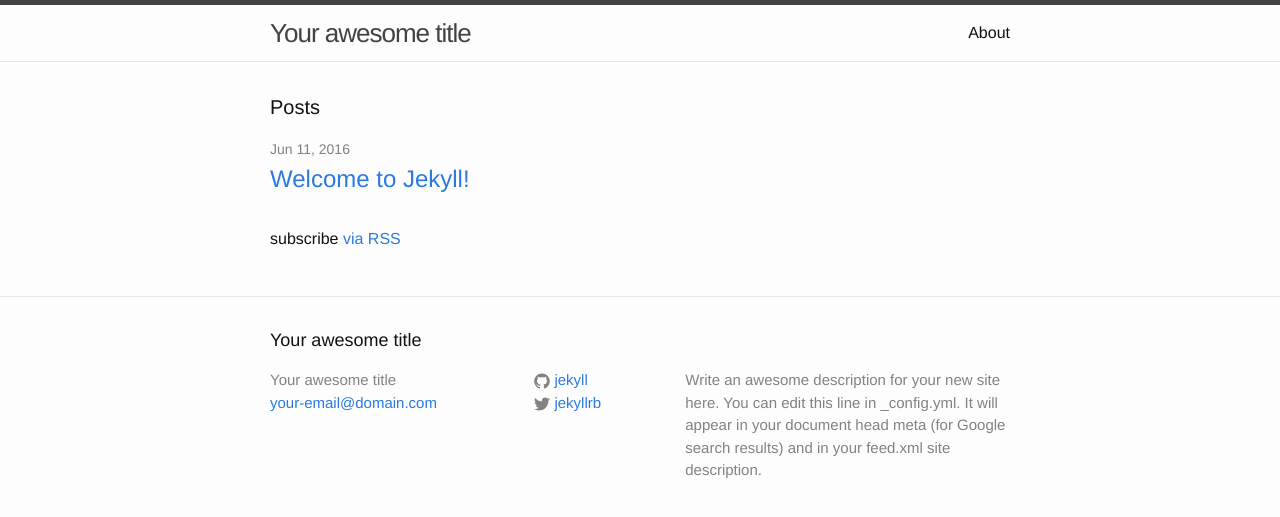
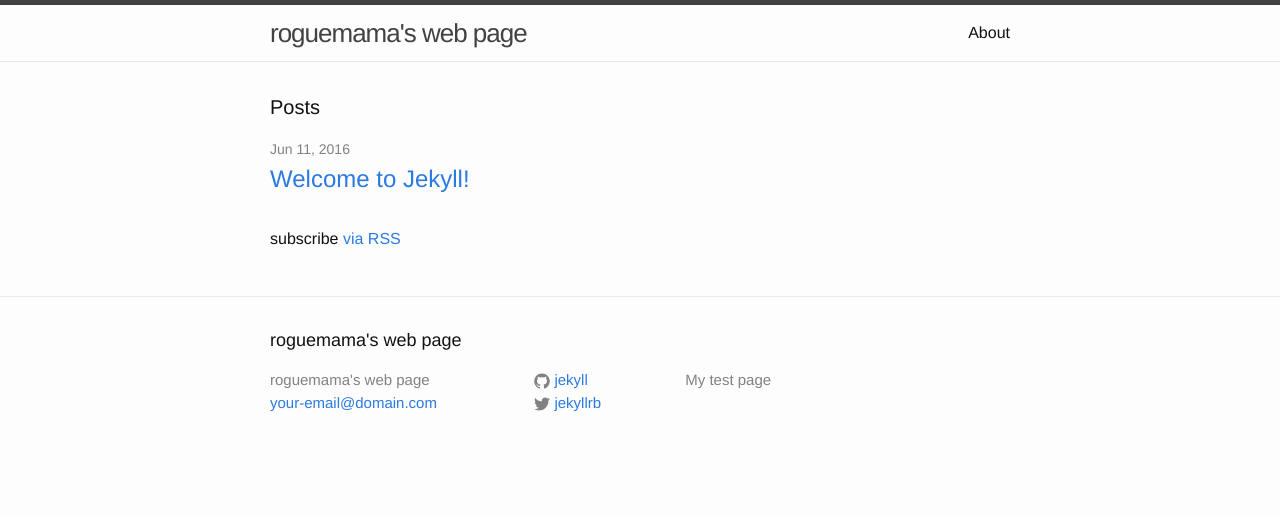
Before and after one commit to roguemama/roguemama.github.io, a Jekyll site: the page built from index.html, in a window 1280 px wide. Shown: the top 517 px of the page. Built offline with Jekyll 4.4.1, drawn with Linux system fonts in a browser that asks for light colours.

Commit message:
Update _config.yml

```diff
--- a/_config.yml
+++ b/_config.yml
@@ -6,12 +6,10 @@
 # 'jekyll serve'. If you change this file, please restart the server process.
 
 # Site settings
-title: Your awesome title
+title: roguemama's web page
 email: your-email@domain.com
 description: > # this means to ignore newlines until "baseurl:"
-  Write an awesome description for your new site here. You can edit this
-  line in _config.yml. It will appear in your document head meta (for
-  Google search results) and in your feed.xml site description.
+  My test page
 baseurl: "" # the subpath of your site, e.g. /blog
 url: "http://yourdomain.com" # the base hostname & protocol for your site
 twitter_username: jekyllrb
```
